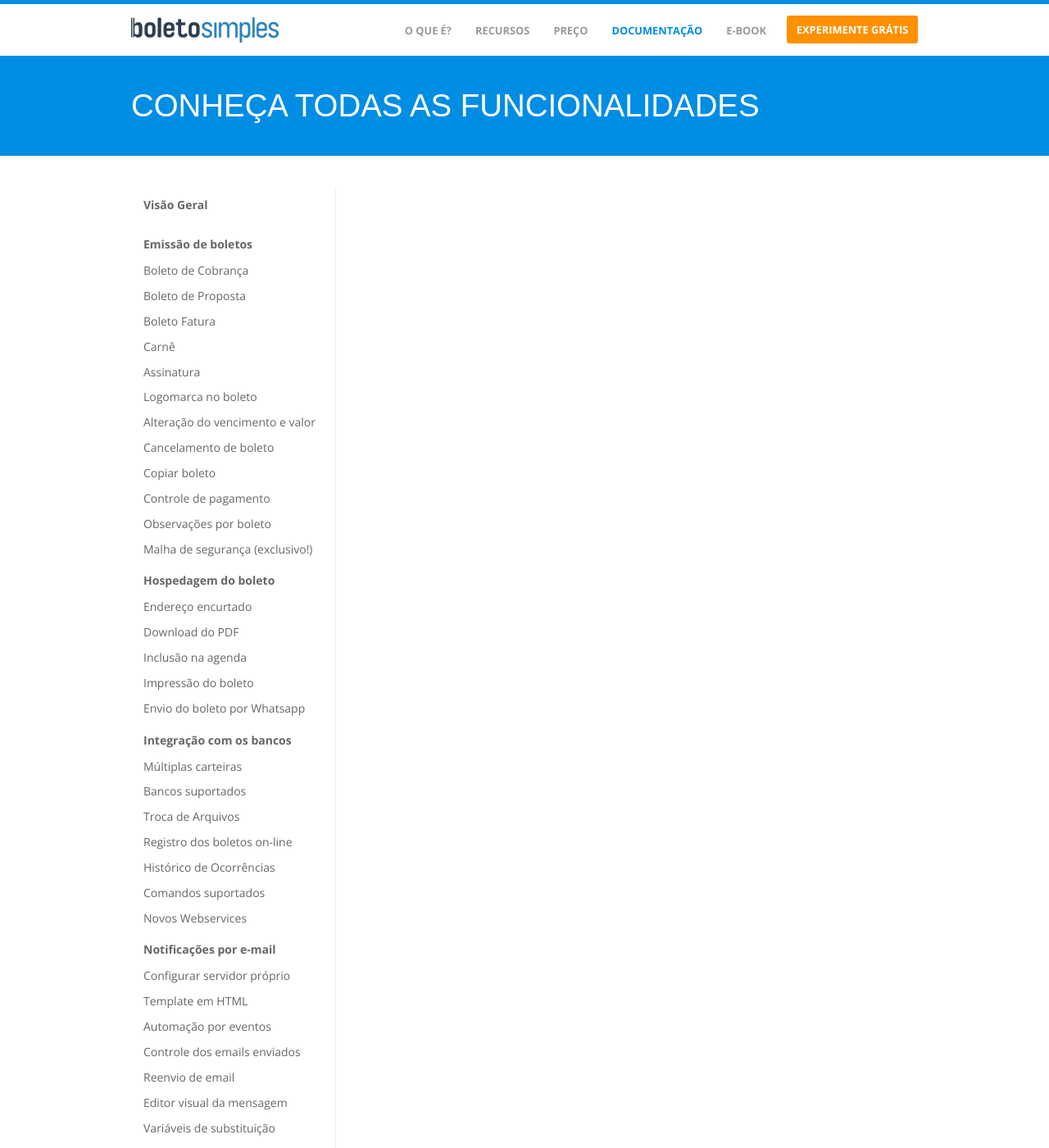
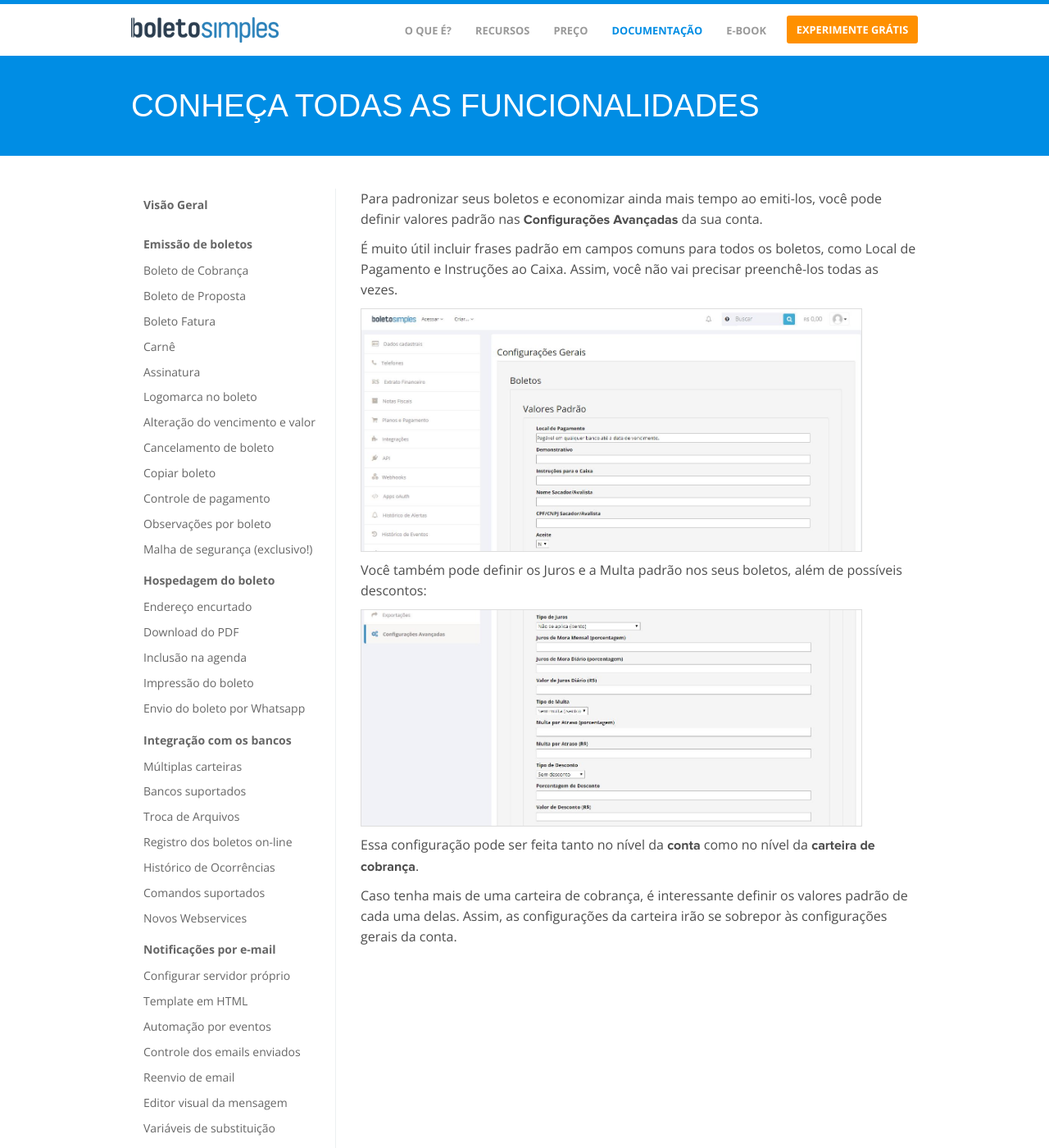
Before and after one commit to BoletoSimples/boletosimples-features, a Jekyll site: the page built from configuracoe-avancadas.markdown, in a window 1280 px wide and 1400 px high. Shown: the whole window at 82% size. Built offline with Jekyll 4.4.1, drawn with Linux system fonts in a browser that asks for light colours.

Commit message:
Updated Configurações Avançadas and 3 other files

```diff
--- a/configuracoe-avancadas.markdown
+++ b/configuracoe-avancadas.markdown
@@ -3,3 +3,17 @@
 date: 2018-01-30 17:57:00 -02:00
 position: 20
 ---
+
+Para padronizar seus boletos e economizar ainda mais tempo ao emiti-los, você pode definir valores padrão nas **Configurações Avançadas** da sua conta.
+
+É muito útil incluir frases padrão em campos comuns para todos os boletos, como Local de Pagamento e Instruções ao Caixa. Assim, você não vai precisar preenchê-los todas as vezes.
+
+![configurações avançadas.JPG](/uploads/configura%C3%A7%C3%B5es%20avan%C3%A7adas.JPG)
+
+Você também pode definir os Juros e a Multa padrão nos seus boletos, além de possíveis descontos:
+
+![config avançadas 2.JPG](/uploads/config%20avan%C3%A7adas%202.JPG)
+
+Essa configuração pode ser feita tanto no nível da **conta** como no nível da **carteira de cobrança**.
+
+Caso tenha mais de uma carteira de cobrança, é interessante definir os valores padrão de cada uma delas. Assim, as configurações da carteira irão se sobrepor às configurações gerais da conta.
```
Also changed, not shown: notificacoes-webhooks.markdown (+7 -0 lines), _uploads/config avançadas 2.JPG (added), _uploads/configurações avançadas.JPG (added).
